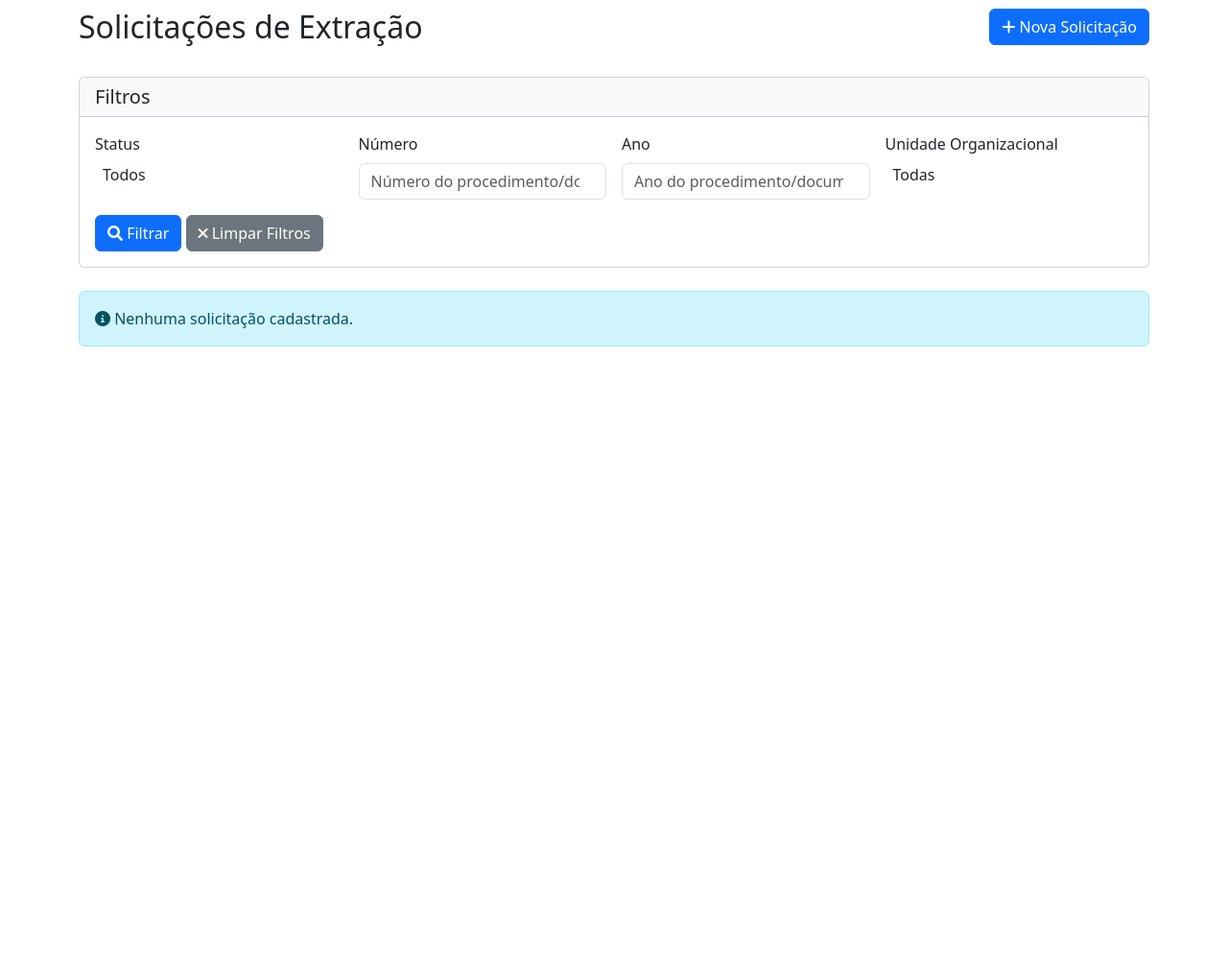
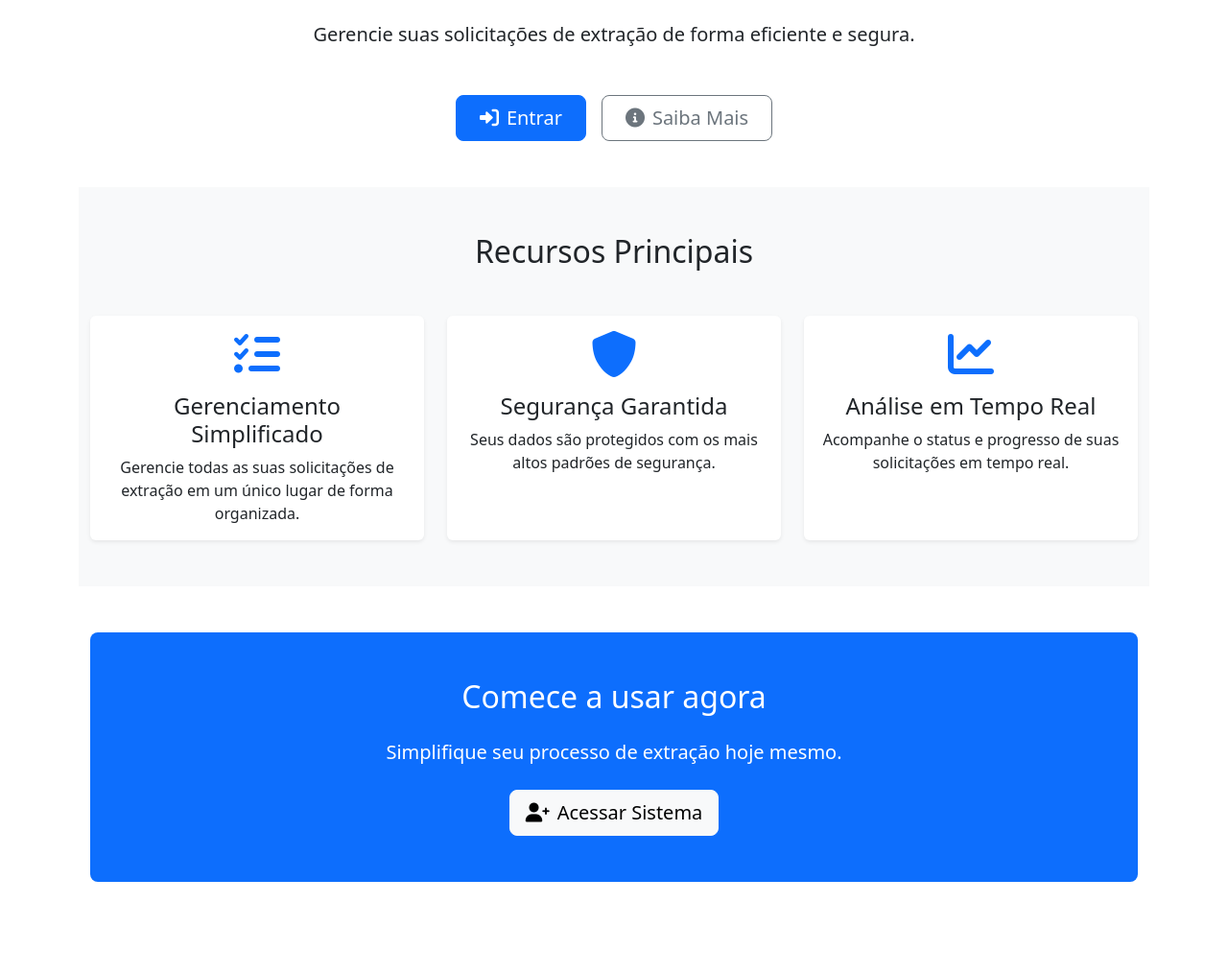
Before and after one commit to leonardofandrade/extractions, a Django app: page / in a window 1280 px wide. Shown: the part 184-1199 px from the top of the page at 96% size. Before the commit the page ends 545 px from the top, so only its background shows below. Run offline with Django 5.2, Linux system fonts and the light colour scheme; data comes from the database, SQL or seed files in the repository; data that the repository does not hold is empty; some libraries are stand-ins or nearby versions.

Commit message:
add landing page and login functionality; implement navigation and styles for user authentication

```diff
--- a/extraction/templates/extraction/base.html
+++ b/extraction/templates/extraction/base.html
@@ -18,6 +18,7 @@
     <!-- Custom CSS -->
     {% load static %}
     <link rel="stylesheet" href="{% static 'css/custom.css' %}">
+    <link rel="stylesheet" href="{% static 'css/landing.css' %}">
 
     <style>
         .toast-container {
@@ -29,6 +30,39 @@
     </style>
 </head>
 <body>
+    <!-- Navbar -->
+    <nav class="navbar navbar-expand-lg navbar-dark bg-dark">
+        <div class="container">
+            <a class="navbar-brand" href="{% url 'extraction:landing' %}">Sistema de Extração</a>
+            <button class="navbar-toggler" type="button" data-bs-toggle="collapse" data-bs-target="#navbarNav">
+                <span class="navbar-toggler-icon"></span>
+            </button>
+            <div class="collapse navbar-collapse" id="navbarNav">
+                <ul class="navbar-nav ms-auto">
+                    {% if user.is_authenticated %}
+                        <li class="nav-item">
+                            <a class="nav-link" href="{% url 'extraction:request_list' %}">
+                                <i class="fas fa-list me-1"></i>Solicitações
+                            </a>
+                        </li>
+                        <li class="nav-item">
+                            <a class="nav-link" href="{% url 'extraction:logout' %}">
+                                <i class="fas fa-sign-out-alt me-1"></i>Sair
+                            </a>
+                        </li>
+                    {% else %}
+                        <li class="nav-item">
+                            <a class="nav-link" href="{% url 'extraction:login' %}">
+                                <i class="fas fa-sign-in-alt me-1"></i>Entrar
+                            </a>
+                        </li>
+                    {% endif %}
+                </ul>
+            </div>
+        </div>
+    </nav>
+
+    {% if not request.resolver_match.url_name in 'landing,login' %}
     <!-- Header com imagem de fundo -->
     <header class="bg-dark text-white py-4 mb-4" style="background: linear-gradient(rgba(0,0,0,0.7), rgba(0,0,0,0.7)), url('https://source.unsplash.com/random/1600x400?technology'); background-size: cover; background-position: center;">
         <div class="container">
@@ -36,6 +70,7 @@
             <p class="lead">Gerenciamento de Solicitações de Extração</p>
         </div>
     </header>
+    {% endif %}
 
     <!-- Container principal -->
     <div class="container mb-5">
--- /dev/null
+++ b/extraction/templates/extraction/landing.html
@@ -0,0 +1,85 @@
+{% extends "extraction/base.html" %}
+{% load static %}
+
+{% block title %}Bem-vindo ao Sistema de Extração{% endblock %}
+
+{% block content %}
+<!-- Hero Section -->
+<section class="hero-section text-center py-5">
+    <div class="container">
+        <h1 class="display-3 mb-4">Sistema de Extração</h1>
+        <p class="lead mb-5">Gerencie suas solicitações de extração de forma eficiente e segura.</p>
+        <div class="d-grid gap-3 d-sm-flex justify-content-sm-center">
+            <a href="{% url 'extraction:login' %}" class="btn btn-primary btn-lg px-4 gap-3">
+                <i class="fas fa-sign-in-alt me-2"></i>Entrar
+            </a>
+            <a href="#features" class="btn btn-outline-secondary btn-lg px-4">
+                <i class="fas fa-info-circle me-2"></i>Saiba Mais
+            </a>
+        </div>
+    </div>
+</section>
+
+<!-- Features Section -->
+<section id="features" class="py-5 bg-light">
+    <div class="container">
+        <h2 class="text-center mb-5">Recursos Principais</h2>
+        <div class="row g-4">
+            <div class="col-md-4">
+                <div class="card h-100 border-0 shadow-sm">
+                    <div class="card-body text-center">
+                        <i class="fas fa-tasks fa-3x text-primary mb-3"></i>
+                        <h3 class="card-title h4">Gerenciamento Simplificado</h3>
+                        <p class="card-text">Gerencie todas as suas solicitações de extração em um único lugar de forma organizada.</p>
+                    </div>
+                </div>
+            </div>
+            <div class="col-md-4">
+                <div class="card h-100 border-0 shadow-sm">
+                    <div class="card-body text-center">
+                        <i class="fas fa-shield-alt fa-3x text-primary mb-3"></i>
+                        <h3 class="card-title h4">Segurança Garantida</h3>
+                        <p class="card-text">Seus dados são protegidos com os mais altos padrões de segurança.</p>
+                    </div>
+                </div>
+            </div>
+            <div class="col-md-4">
+                <div class="card h-100 border-0 shadow-sm">
+                    <div class="card-body text-center">
+                        <i class="fas fa-chart-line fa-3x text-primary mb-3"></i>
+                        <h3 class="card-title h4">Análise em Tempo Real</h3>
+                        <p class="card-text">Acompanhe o status e progresso de suas solicitações em tempo real.</p>
+                    </div>
+                </div>
+            </div>
+        </div>
+    </div>
+</section>
+
+<!-- Call to Action Section -->
+<section class="py-5">
+    <div class="container">
+        <div class="p-5 text-center bg-primary text-white rounded-3">
+            <h2 class="mb-4">Comece a usar agora</h2>
+            <p class="lead mb-4">Simplifique seu processo de extração hoje mesmo.</p>
+            <a href="{% url 'extraction:login' %}" class="btn btn-light btn-lg">
+                <i class="fas fa-user-plus me-2"></i>Acessar Sistema
+            </a>
+        </div>
+    </div>
+</section>
+{% endblock %}
+
+{% block extra_js %}
+<script>
+    // Smooth scroll for anchor links
+    document.querySelectorAll('a[href^="#"]').forEach(anchor => {
+        anchor.addEventListener('click', function (e) {
+            e.preventDefault();
+            document.querySelector(this.getAttribute('href')).scrollIntoView({
+                behavior: 'smooth'
+            });
+        });
+    });
+</script>
+{% endblock %}
--- a/extraction/urls.py
+++ b/extraction/urls.py
@@ -1,13 +1,19 @@
 from django.urls import path
 from django.conf import settings
 from django.conf.urls.static import static
+from django.contrib.auth import views as auth_views
 from . import views
 
 app_name = 'extraction'
 
 urlpatterns = [
+    # Landing and Authentication URLs
+    path('', views.LandingPageView.as_view(), name='landing'),
+    path('login/', views.CustomLoginView.as_view(), name='login'),
+    path('logout/', auth_views.LogoutView.as_view(next_page='extraction:landing'), name='logout'),
+
     # URLs para ExtractionRequest
-    path('', views.ExtractionRequestListView.as_view(), name='request_list'),
+    path('requests/', views.ExtractionRequestListView.as_view(), name='request_list'),
     path('create/', views.ExtractionRequestCreateView.as_view(), name='request_create'),
     path('<int:pk>/', views.ExtractionRequestDetailView.as_view(), name='request_detail'),
     path('<int:pk>/send-to-analysis/', views.send_to_analysis, name='send_to_analysis'),
--- a/extraction/views.py
+++ b/extraction/views.py
@@ -1,10 +1,13 @@
 from django.shortcuts import render, get_object_or_404, redirect
-from django.views.generic import ListView, DetailView, CreateView, UpdateView
+from django.views.generic import ListView, DetailView, CreateView, UpdateView, TemplateView
 from django.contrib import messages
-from django.urls import reverse_lazy
-from django.http import JsonResponse
+from django.contrib.auth.views import LoginView
+from django.contrib.auth.mixins import LoginRequiredMixin
+from django.urls import reverse_lazy, reverse
+from django.http import JsonResponse, HttpResponseRedirect
 from django.db.models import Q
 from django.utils import timezone
+from django.contrib.auth.decorators import login_required
 from .models import (
     ExtractionRequest,
     ExtractionRequestProcedure,
@@ -17,7 +20,22 @@ from .forms import (
     ExtractionRequestDocumentForm
 )
 
-class ExtractionRequestListView(ListView):
+class LandingPageView(TemplateView):
+    template_name = 'extraction/landing.html'
+
+    def dispatch(self, request, *args, **kwargs):
+        if request.user.is_authenticated:
+            return HttpResponseRedirect(reverse('extraction:request_list'))
+        return super().dispatch(request, *args, **kwargs)
+
+class CustomLoginView(LoginView):
+    template_name = 'extraction/login.html'
+    redirect_authenticated_user = True
+
+    def get_success_url(self):
+        return reverse('extraction:request_list')
+
+class ExtractionRequestListView(LoginRequiredMixin, ListView):
     paginate_by = 10  # Set the number of items per page
     model = ExtractionRequest
     template_name = 'extraction/extraction_request_list.html'
@@ -74,7 +92,7 @@ class ExtractionRequestListView(ListView):
         context['ordering'] = self.request.GET.get('ordering', '-id')
         return context
 
-class ExtractionRequestDetailView(DetailView):
+class ExtractionRequestDetailView(LoginRequiredMixin, DetailView):
     model = ExtractionRequest
     template_name = 'extraction/extraction_request_detail.html'
 
@@ -100,7 +118,7 @@ class ExtractionRequestDetailView(DetailView):
             messages.success(request, 'Solicitação atualizada com sucesso.')
         return self.get(request, *args, **kwargs)
 
-class ExtractionRequestCreateView(CreateView):
+class ExtractionRequestCreateView(LoginRequiredMixin, CreateView):
     model = ExtractionRequest
     form_class = ExtractionRequestForm
     template_name = 'extraction/extraction_request_form.html'
@@ -121,6 +139,7 @@ class ExtractionRequestCreateView(CreateView):
         form.fields['organization_unit'].queryset = OrganizationUnit.objects.all()
         return form
 
+@login_required
 def add_procedure(request, pk):
     if request.method == 'POST':
         extraction_request = get_object_or_404(ExtractionRequest, pk=pk)
@@ -134,6 +153,7 @@ def add_procedure(request, pk):
         messages.error(request, 'Erro ao adicionar procedimento.')
         return JsonResponse({'status': 'error'})
 
+@login_required
 def edit_procedure(request, pk, procedure_id):
     procedure = get_object_or_404(ExtractionRequestProcedure, pk=procedure_id)
     if request.method == 'POST':
@@ -148,6 +168,7 @@ def edit_procedure(request, pk, procedure_id):
         form = ExtractionRequestProcedureForm(instance=procedure)
         return render(request, 'extraction/includes/procedure_form.html', {'procedure_form': form})
 
+@login_required
 def delete_procedure(request, pk, procedure_id):
     if request.method == 'POST':
         procedure = get_object_or_404(ExtractionRequestProcedure, pk=procedure_id)
@@ -157,6 +178,7 @@ def delete_procedure(request, pk, procedure_id):
     messages.error(request, 'Erro ao excluir procedimento.')
     return JsonResponse({'status': 'error'})
 
+@login_required
 def add_document(request, pk):
     if request.method == 'POST':
         extraction_request = get_object_or_404(ExtractionRequest, pk=pk)
@@ -170,6 +192,7 @@ def add_document(request, pk):
         messages.error(request, 'Erro ao adicionar documento.')
         return JsonResponse({'status': 'error'})
 
+@login_required
 def edit_document(request, pk, document_id):
     document = get_object_or_404(ExtractionRequestDocument, pk=document_id)
     if request.method == 'POST':
@@ -184,6 +207,7 @@ def edit_document(request, pk, document_id):
         form = ExtractionRequestDocumentForm(instance=document)
         return render(request, 'extraction/includes/document_form.html', {'document_form': form})
 
+@login_required
 def delete_document(request, pk, document_id):
     if request.method == 'POST':
         document = get_object_or_404(ExtractionRequestDocument, pk=document_id)
@@ -193,6 +217,7 @@ def delete_document(request, pk, document_id):
     messages.error(request, 'Erro ao excluir documento.')
     return JsonResponse({'status': 'error'})
 
+@login_required
 def view_request(request, pk):
     request_detail = get_object_or_404(ExtractionRequest, pk=pk)
     context = {
@@ -202,6 +227,7 @@ def view_request(request, pk):
     }
     return render(request, 'extraction/extraction_request_view.html', context)
 
+@login_required
 def send_to_analysis(request, pk):
     extraction_request = get_object_or_404(ExtractionRequest, pk=pk)
     try:
@@ -211,6 +237,7 @@ def send_to_analysis(request, pk):
         messages.error(request, str(e))
     return redirect('extraction:request_detail', pk=pk)
 
+@login_required
 def review_request(request, pk):
     request_detail = get_object_or_404(ExtractionRequest, pk=pk)
     if request.method == 'POST':
```
Also changed, not shown: extraction/templates/extraction/login.html (added, +56 -0 lines), 1 other file.
